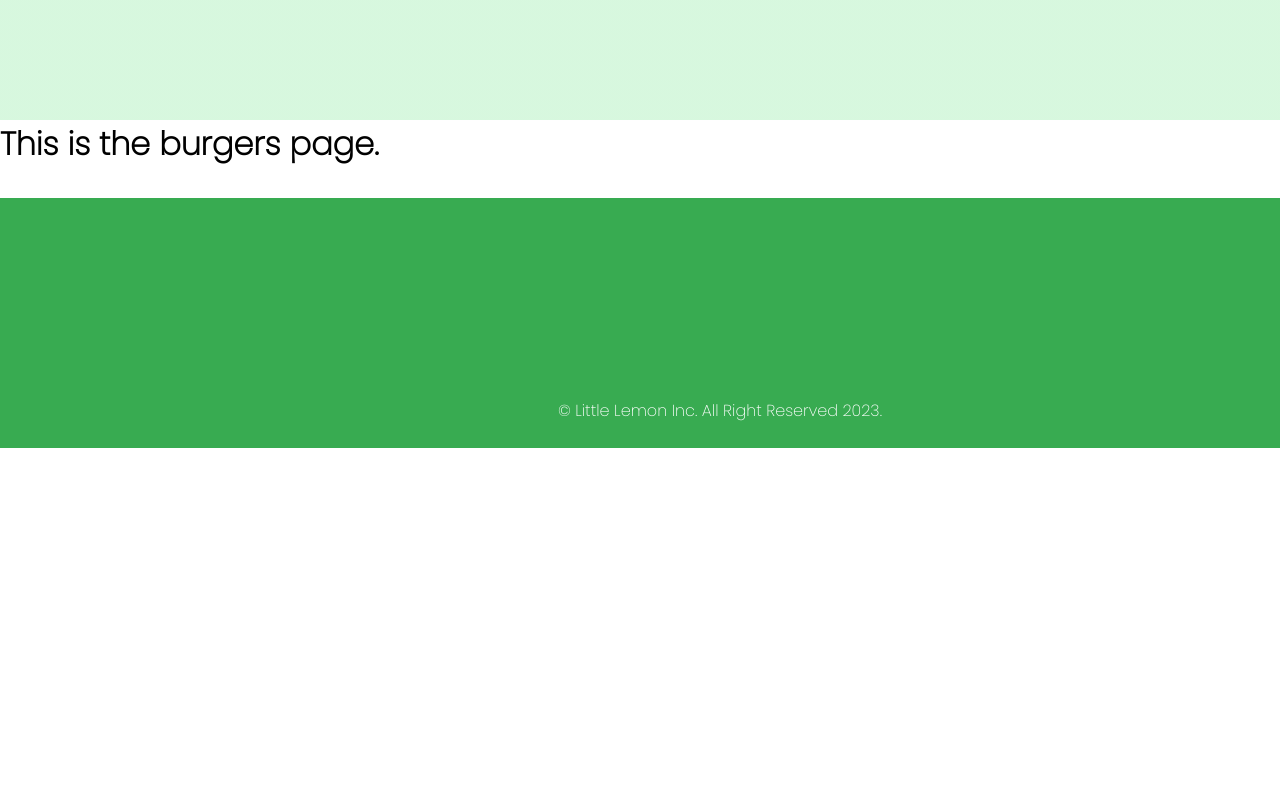
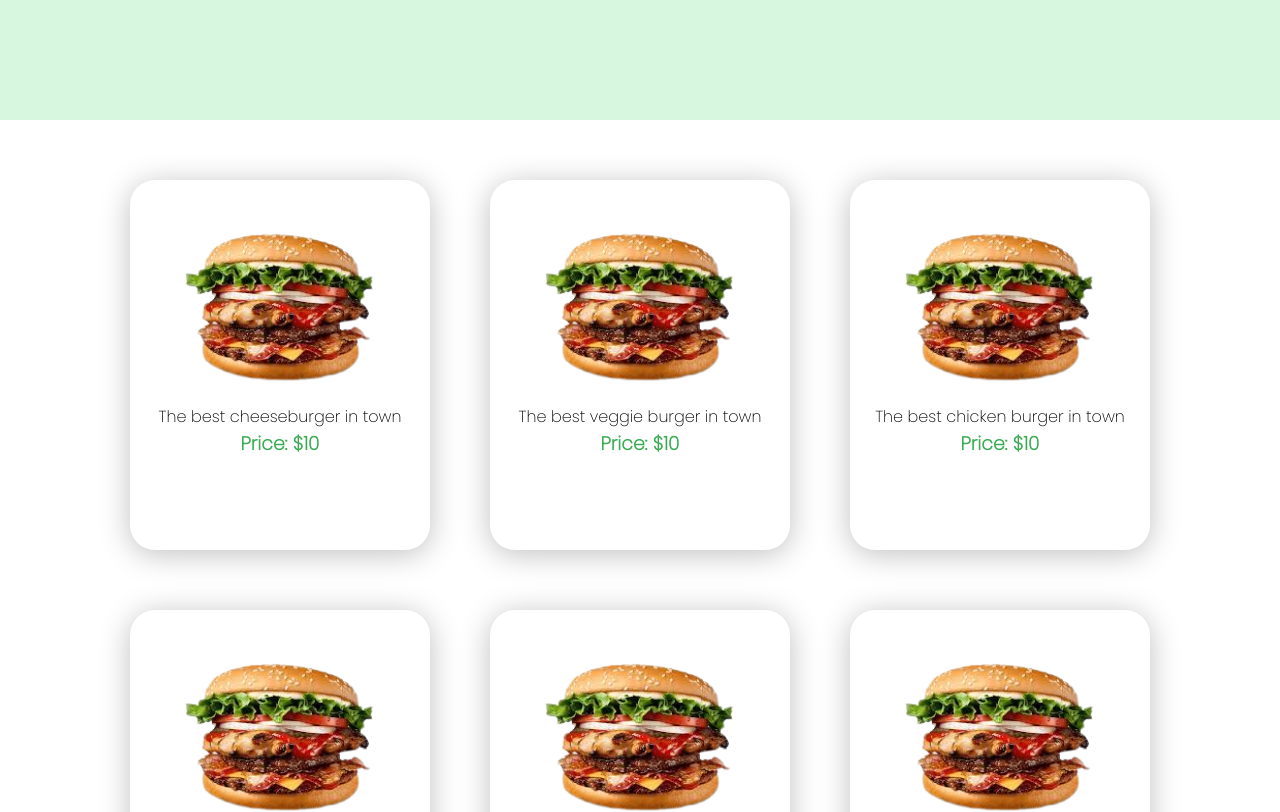
Before and after one commit to kowais915/little-lemon-restaurant, a Next.js app: page /burgers in a window 1280 px wide. Shown: the part 580-1392 px from the top of the page. Before the commit the page ends 1028 px from the top, so only its background shows below. Built offline with nearby package versions, Linux system fonts and the light colour scheme.

Commit message:
:white_check_mark: Done with the burgers page

```diff
--- a/pages/burgers.js
+++ b/pages/burgers.js
@@ -1,6 +1,19 @@
 import Hero from "@/components/Hero";
+import Item from "@/components/Item";
 
 const Burger = () => {
+
+    const burgers = [
+        {name: "Cheeseburger", price: 10, description: "The best cheeseburger in town", picture: "/burger.png"},
+        {name: "Veggie Burger", price: 10, description: "The best veggie burger in town", picture: "/burger.png"},
+        {name: "Chicken Burger", price: 10, description: "The best chicken burger in town", picture: "/burger.png"},
+        {name: "BBQ Burger", price: 10, description: "The best bbq burger in town", picture: "/burger.png"},
+        {name: "Buffalo Burger", price: 10, description: "The best buffalo burger in town", picture: "/burger.png"},
+        {name: "Mushroom Burger", price: 10, description: "The best mushroom burger in town", picture: "/burger.png"},
+        {name: "Double Burger", price: 10, description: "The best double burger in town", picture: "/burger.png"},
+        {name: "Triple Burger", price: 10, description: "The best triple burger in town", picture: "/burger.png"},
+
+    ]
     return (
         <>
 
@@ -9,7 +22,25 @@ const Burger = () => {
                 motto="High quality, hand made, organic burgers"
                 picture="/burger.png"
             />
-            <h1>This is the burgers page.</h1>
+
+            <div className="pizzaGrid">
+
+                {burgers.map((burger) => {
+                        return(
+                            <Item
+                                key={burger.name}
+                                name={burger.name}
+                                price={burger.price}
+                                description={burger.description}
+                                picture={burger.picture}
+
+
+                            />
+                        )
+                    })
+                }
+
+            </div>
 
         </>
      );
```
